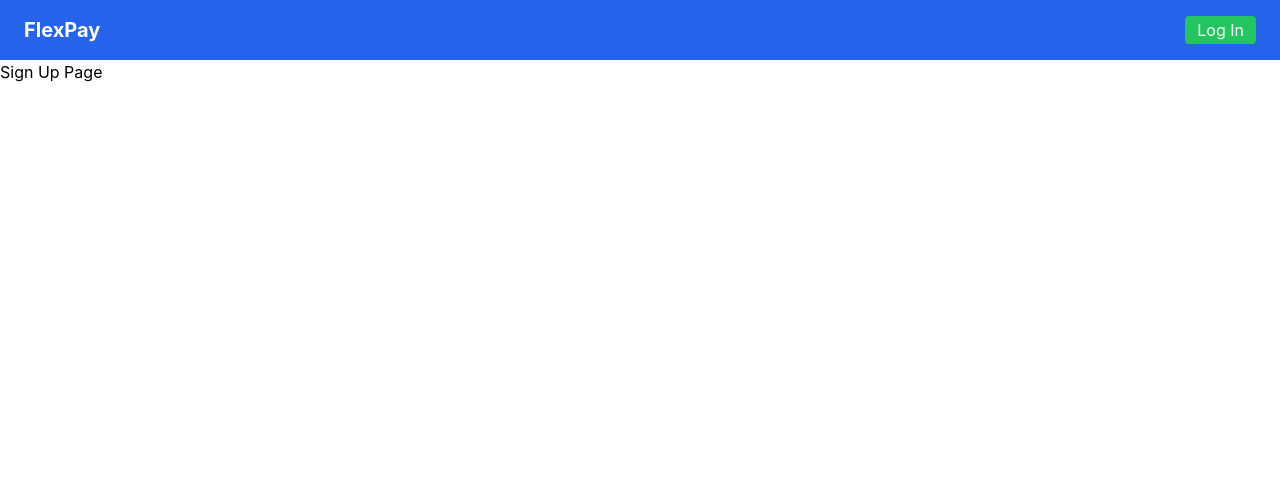
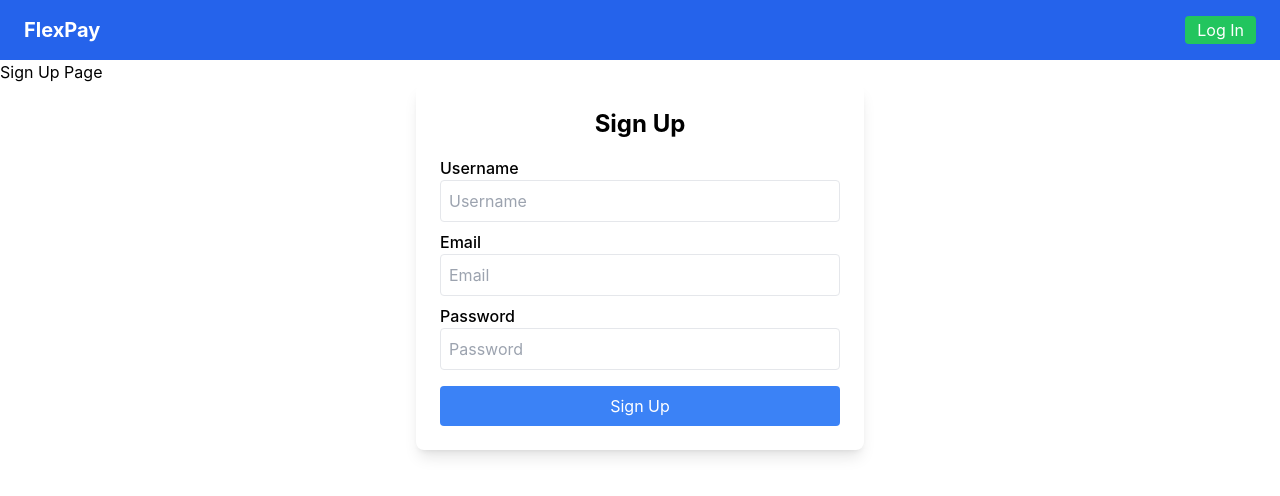
Before and after one commit to Hagustin/FlexPay, a React (Vite) app in the folder client/: page /signup in a window 1280 px wide. Shown: the top 496 px of the page. Built offline with nearby package versions, Linux system fonts and the light colour scheme.

Commit message:
ensuring page routing is working

```diff
--- a/client/package.json
+++ b/client/package.json
@@ -5,6 +5,7 @@
   "type": "module",
   "scripts": {
     "dev": "vite build",
+    "start": "vite",
     "build": "tsc && vite build",
     "lint": "eslint .",
     "preview": "vite preview"
@@ -17,7 +18,7 @@
     "react": "^18.3.1",
     "react-dom": "^18.3.1",
     "react-router-dom": "^7.1.3",
-     "vite": "^6.0.11"
+    "vite": "^6.0.11"
   },
   "devDependencies": {
     "@eslint/js": "^9.17.0",
--- a/client/src/pages/Dashboard.tsx
+++ b/client/src/pages/Dashboard.tsx
@@ -1,7 +1,10 @@
+import Dashboard from '../components/dashboard';
+
 const DashboardPage: React.FC = () => {
   return (
     <div>
       <p>Dashboard Page</p>
+      <Dashboard />
     </div>
   );
 };
--- a/client/src/pages/Login.tsx
+++ b/client/src/pages/Login.tsx
@@ -1,7 +1,10 @@
+import SignIn from '../components/signIn';
+
 const LoginPage: React.FC = () => {
   return (
     <div>
       <p>Login Page</p>
+      <SignIn />
     </div>
   );
 };
--- a/client/src/pages/SignUp.tsx
+++ b/client/src/pages/SignUp.tsx
@@ -1,7 +1,10 @@
+import SignUp from '../components/signUp';
+
 const SignupPage: React.FC = () => {
   return (
     <div>
       <p>Sign Up Page</p>
+      <SignUp />
     </div>
   );
 };
```
